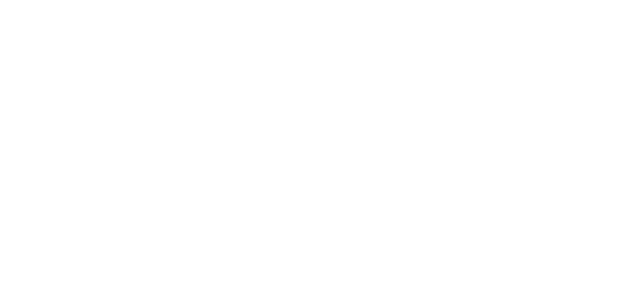
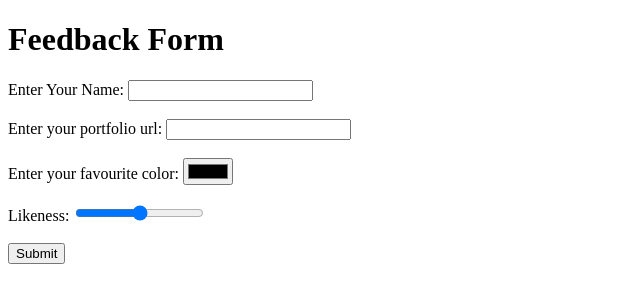
Before and after one commit to acciojob/html-feedback-form-Tazh-nik, a website: page main.html in a window 1280 px wide. Shown: the whole page, without its empty margins (0-640 px from the left). Drawn offline with Linux system fonts and the light colour scheme.

Commit message:
created a submission

```diff
--- a/main.html
+++ b/main.html
@@ -5,8 +5,19 @@
 <head>
 	<link rel="stylesheet" href="styles.css">
 </head>
-
 <body>
+	<h1>Feedback Form</h1>
+	<form method="post" action="/action_page.php">
+		<label for="name">Enter Your Name:</label>
+		<input type="text" name="name" id="name" minlength="3" maxlength="50" required><br><br>
+		<label for="portfolio">Enter your portfolio url:</label>
+		<input type="url" name="portfolio" id="portfolio" required><br><br>
+		<label for="favColor">Enter your favourite color:</label>
+		<input type="color" name="portfolio" id="favColor" ><br><br>
+		<label for="likeness">Likeness:</label>
+	<input type="range"  min="1" max="100" name="likeness" id="likeness" required ><br><br>
+		<button type="submit">Submit</button>
+	</form>
 	<!-- the entire body must be written by student -->
     <script type="text/javascript" src="./script.js">
 </script>
```
